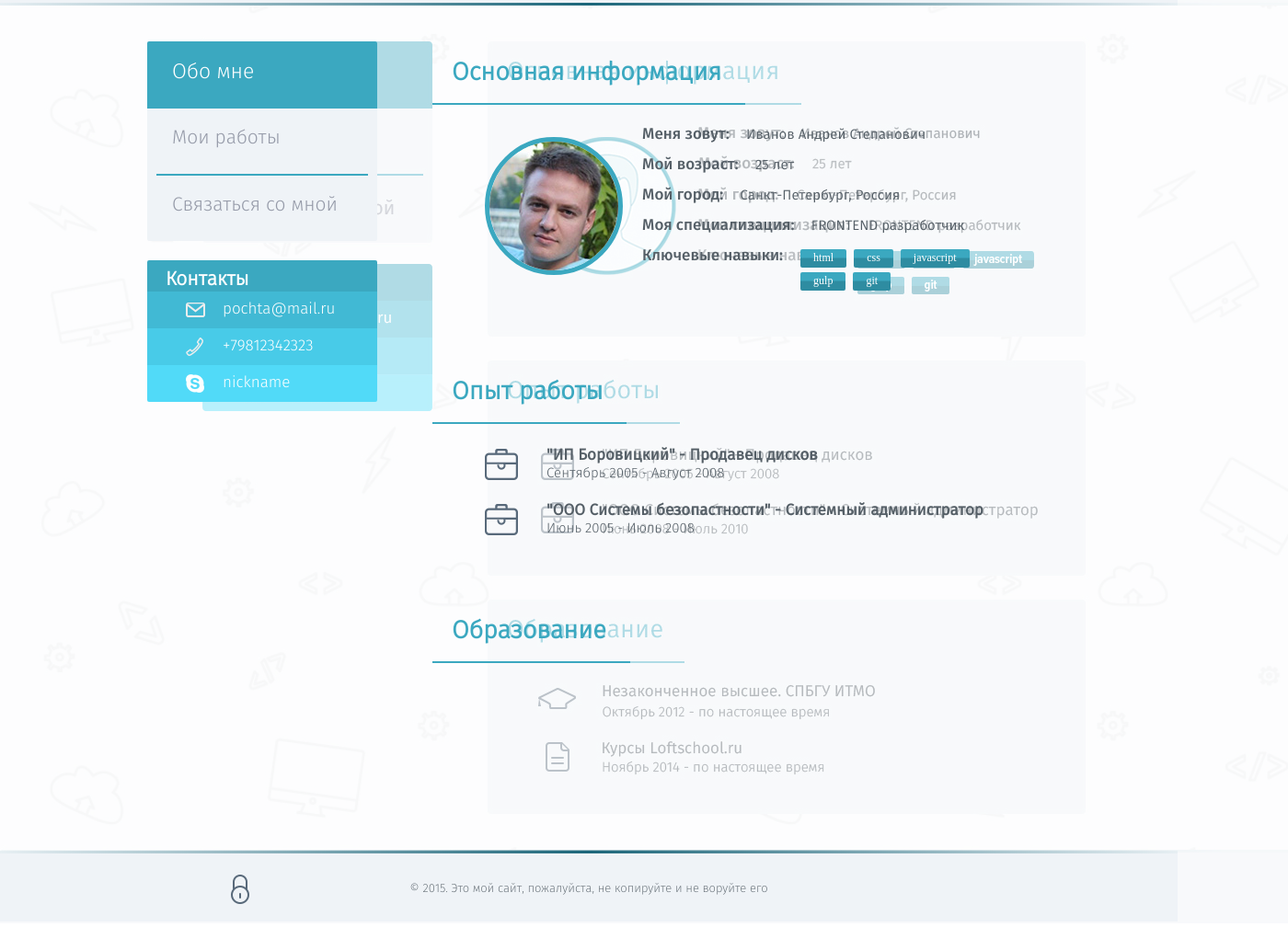
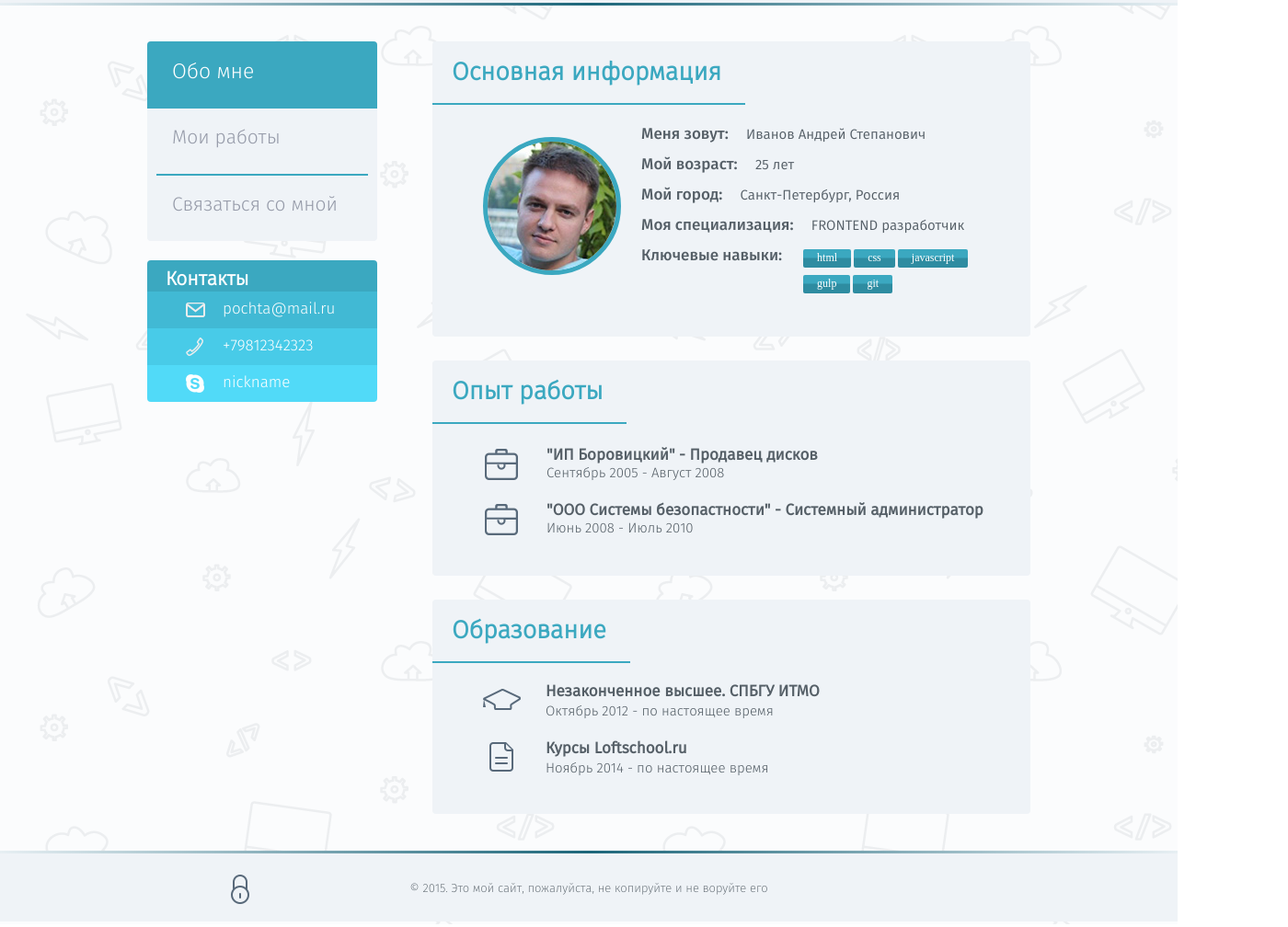
Before and after one commit to frolmr/loftshool_frolpw, a website: page app/index.html in a window 1280 px wide. Shown: the part 113-1121 px from the top of the page at 92% size, 1400 px wide, since content can reach past the window. Drawn offline with nearby package versions, Linux system fonts and the light colour scheme; files that its build step writes are made by us from their sources; a web font is replaced by a local one.

Commit message:
Page completed

```diff
--- a/app/index.html
+++ b/app/index.html
@@ -96,7 +96,7 @@
 	</aside>
 	<section class="block general">
 			<h2 class="block--header">Основная информация</h2>
-			<div class="info--block cf">
+			<div class="info--block__general cf">
 				<div class="image">
 					<img src="images/avatar.jpg" alt="Avatar">
 				</div>
@@ -130,7 +130,7 @@
 	</section>
 	<section class="block experience">
 		<h2 class="block--header">Опыт работы</h2>
-			<div class="info--block cf">
+		<div class="info--block__experience cf">
 			<ul class="experience--list">
 				<li class="experience--list__item">
 					<h6 class="experience__name">"ИП Боровицкий" - Продавец дисков</h6>
@@ -138,16 +138,25 @@
 				</li>
 				<li class="experience--list__item">
 					<h6 class="experience__name">"ООО Системы безопастности" - Системный администратор</h6>
-						<p class="experience__date">Июнь 2005 - Июль 2008</p>
+					<p class="experience__date">Июнь 2008 - Июль 2010</p>
 				</li>
 			</ul>
 		</div>
 	</section>
 	<section class="block education">
 		<h2 class="block--header">Образование</h2>
-			<div class="info--block">
+		<div class="info--block__education cf">
+			<ul class="education--list">
+				<li class="education--list__item study">
+					<h6 class="education__name">Незаконченное высшее. СПБГУ ИТМО</h6>
+					<p class="education__date">Октябрь 2012 - по настоящее время</p>
+				</li>
+				<li class="education--list__item course">
+					<h6 class="education__name">Курсы Loftschool.ru</h6>
+					<p class="education__date">Ноябрь 2014 - по настоящее время</p>
+				</li>
+			</ul>
 		</div>
-
 	</section>
 	</div>
 </div>
@@ -161,9 +170,9 @@
 		<div class="copyright">&copy; 2015. Это мой сайт, пожалуйста, не копируйте и не воруйте его</div>
 	</div>
 </footer>
-<div class="mockup-overlay">
+<!-- <div class="mockup-overlay">
 	<img src="images/mockup.jpg">
-</div>
+</div> -->
 <!-- bower:js -->
 <script src="../bower_components/jquery/dist/jquery.js"></script>
 <!-- endbower -->
--- a/app/styles/sass/block.sass
+++ b/app/styles/sass/block.sass
@@ -1,15 +1,19 @@
 .block
-	border-radius: 2px
+	border-radius: 4px
 	overflow: hidden
-	// background: $content_bckg
+	background: $content_bckg
 	width: $block
 	float: right
 	font-family: fira_sansbook
 	margin-bottom: 26px
 	&:last-child
 		margin-bottom: 40px
-.info--block
+.info--block__experience
 	margin-left: 57px
+.info--block__general
+	margin-left: 55px
+.info--block__education
+	margin-left: 55px
 .general
 	min-height: 321px
 .experience
@@ -38,11 +42,11 @@
 .about
 	display: inline-block
 	float: left
-	padding: 16px 0 0 21px
+	padding: 16px 0 0 22px
 .about--list__item__field
 	font-family: fira_sansmedium
 	font-size: 17px
-	margin-right: 14px
+	margin-right: 15px
 	line-height: 33px
 .about--list__item
 	font-size: 15px
@@ -59,33 +63,51 @@
 	padding: 0
 	list-style: none
 .skill--item
-	display: inline-block
+	display: block
+	float: left
 	color: white
 	background: linear-gradient(0deg, #2e8ca1 0%, #2e8ca1 52%, #3ba8c0 53%, #3ba8c0 100% )
 	border-radius: 2px
-	margin-right: 4px
+	margin: 0 0px 8px 3px
 	overflow: hidden
 	font-family: ProximaNovaRegular
 	font-size: 12px
-	padding: 3px 14px
+	padding: 3px 15px
 .experience__name,
 .experience__date,
+.education__name,
+.education__date,
+.education--list,
 .experience--list
 	padding: 0
 	margin: 0
 .experience--list
 	list-style: none
 	padding-top: 26px
-.experience--list__item
+.education--list
+	list-style: none
+	padding-top: 23px
+.experience--list__item,
 	margin-bottom: 24px
 	padding-left: 67px
 	background: url('../../images/job_icon.png') left center no-repeat
-.experience__name
+.experience__name,
+.education__name
 	line-height: 17px
 	font-family: fira_sansbook
 	font-size: 17px
 	margin-bottom: 4px
-.experience__date
+.education__name
+	margin-bottom: 6px
+.experience__date,
+.education__date
 	line-height: 15px
 	font-size: 15px
 	font-family: fira_sanslight
+.education--list__item
+	margin-bottom: 24px
+	padding-left: 68px
+.study
+	background: url('../../images/study.png') left 20% no-repeat
+.course
+	background: url('../../images/course.png') left 20% no-repeat
--- a/app/styles/sass/contacts.sass
+++ b/app/styles/sass/contacts.sass
@@ -2,7 +2,7 @@ $contacts: mail phone skype
 .contacts
 	width: $side_elements_width
 	margin-top: 21px
-	border-radius: 2px
+	border-radius: 4px
 	overflow: hidden
 	font-style: normal
 .contacts--header
--- a/app/styles/sass/main.sass
+++ b/app/styles/sass/main.sass
@@ -28,7 +28,7 @@ body > .wrap
 	margin: 0 auto
 body
 	color: $font_color
-	// background: url('../../images/comppattern2.png')
+	background: url('../../images/comppattern2.png')
 @import header
 @import footer
 @import menu
--- a/app/styles/sass/menu.sass
+++ b/app/styles/sass/menu.sass
@@ -1,6 +1,6 @@
 .menu
 	background: $content_bckg
-	border-radius: 2px
+	border-radius: 4px
 	width: $side_elements_width
 	overflow: hidden
 .menu--list
```
Also changed, not shown: app/images/course.png (added), app/images/study.png (added), app/styles/css/main.css. Lines whose indentation alone changed are shown as unchanged.
